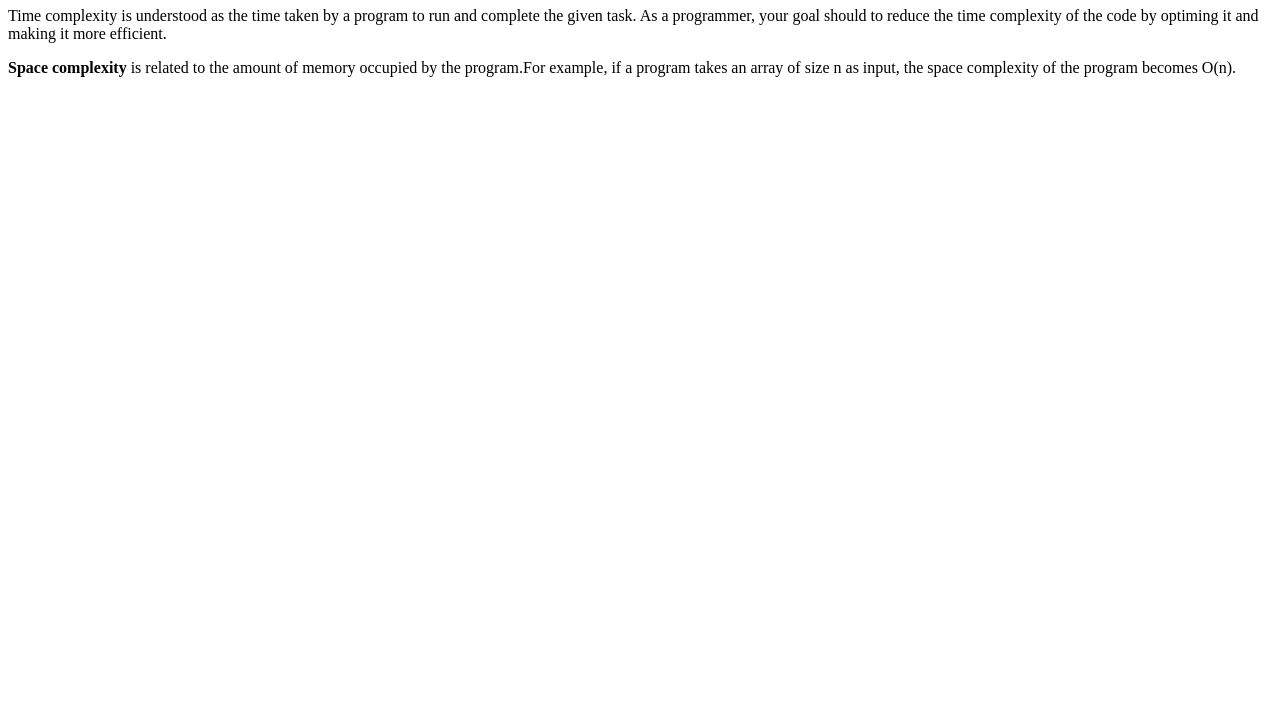
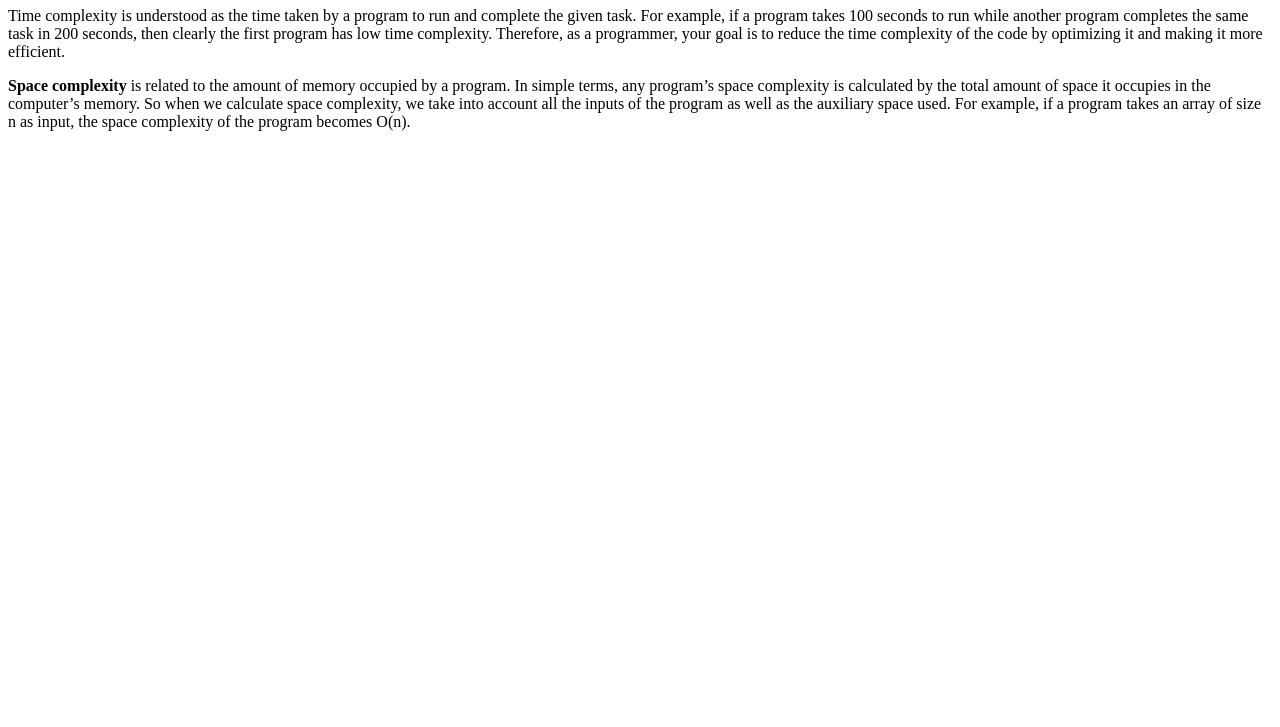
Before and after one commit to acciojob/time-and-space-complexity-shubh43, a website: page main.html in a window 1280 px wide. Shown: the part 73-800 px from the top of the page. Drawn offline with Linux system fonts and the light colour scheme.

Commit message:
created a submission

```diff
--- a/main.html
+++ b/main.html
@@ -9,8 +9,8 @@
 <body>
 	<!-- the entire body must be written by student -->
 	<h1>Time and Space Complexity</h1>
-	<p>Time complexity is understood as the time taken by a program to run and complete the given task. As a programmer, your goal should to reduce the time complexity of the code by optiming it and making it more efficient.</p>
-	<p><b>Space complexity</b> is related to the amount of memory occupied by the program.For example, if a program takes an array of size n as input, the space complexity of the program becomes O(n).</p>
+	<p>Time complexity is understood as the time taken by a program to run and complete the given task. For example, if a program takes 100 seconds to run while another program completes the same task in 200 seconds, then clearly the first program has low time complexity. Therefore, as a programmer, your goal is to reduce the time complexity of the code by optimizing it and making it more efficient. </p>
+	<p><b>Space complexity</b> is related to the amount of memory occupied by a program. In simple terms, any program’s space complexity is calculated by the total amount of space it occupies in the computer’s memory. So when we calculate space complexity, we take into account all the inputs of the program as well as the auxiliary space used. For example, if a program takes an array of size n as input, the space complexity of the program becomes O(n).</p>
 
     <script type="text/javascript" src="./script.js">
 </script>
```
